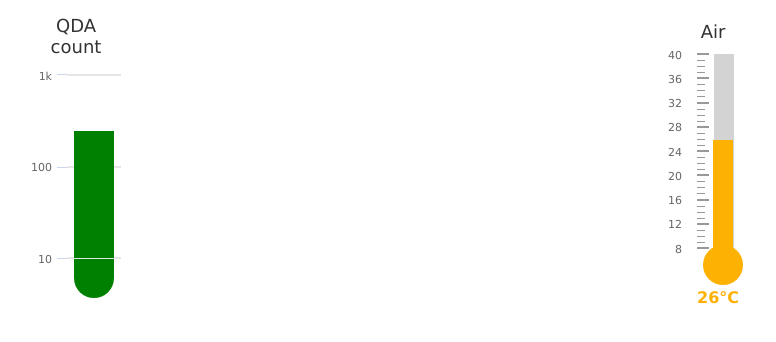
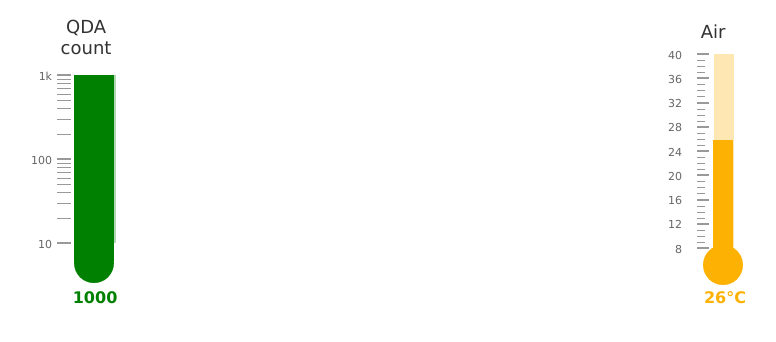
Before and after one commit to andrewklmn/highcharts-sandbox, a plain HTML site: page index.html in a window 1280 px wide. Shown: the whole page, without its empty margins (248-1024 px from the left). Drawn offline with Linux system fonts and the light colour scheme.

Commit message:
Add: bulb indicator

```diff
--- /dev/null
+++ b/buildBulb.js
@@ -0,0 +1,146 @@
+function buildBulb({
+  highcharts,
+  target,
+  min,
+  max,
+  type = "linear",
+  value,
+  label,
+  tooltipTitle,
+  colorZones,
+  yAxis = {},
+}) {
+  const BULB_WIDTH = 40;
+
+  highcharts.chart(
+    target,
+    {
+      chart: {
+        marginBottom: 65,
+        width: 110,
+        height: 300,
+      },
+      tooltip: {
+        shared: true,
+        useHTML: true,
+        headerFormat: `<table><tr><td colspan="2" style="text-align:center;">${
+          tooltipTitle ?? ""
+        }</td></tr>`,
+        pointFormat:
+          '<tr><td style="color: {series.color}">{series.name} </td>' +
+          '<td style="text-align: right"><b>{point.y}</b></td></tr>',
+        footerFormat: "</table>",
+        valueDecimals: 0,
+      },
+      series: [
+        {
+          data: [value],
+          type: "column",
+          pointWidth: BULB_WIDTH,
+          borderWidth: 0,
+          name: "Left",
+          zoneAxis: "y",
+          zones: colorZones,
+        },
+      ],
+      legend: {
+        enabled: false,
+      },
+      credits: {
+        enabled: false,
+      },
+      xAxis: {
+        labels: {
+          enabled: false,
+        },
+        lineWidth: 0,
+        tickWidth: 0,
+      },
+      yAxis: {
+        type,
+        min,
+        max,
+        title: {
+          text: "",
+        },
+        labels: {
+          x: -5,
+        },
+        tickInterval: 1,
+        tickWidth: 2,
+        tickLength: 14,
+        tickColor: "#999",
+        tickPosition: "inside",
+        minorTicks: true,
+        minorTickColor: "#999",
+        minorTickWidth: 1,
+        minorTickLength: 14,
+        minorTickInterval: 0.1,
+        minorTickPosition: "inside",
+        gridLineWidth: 0,
+        minorGridLineWidth: 0,
+        offset: 10,
+        ...yAxis,
+      },
+      title: {
+        text: label,
+        x: 10,
+        y: 15,
+        css: {
+          "text-anchor": "middle",
+        },
+      },
+    },
+    function (chart) {
+      var series = chart.series[0],
+        point = series.points[0],
+        radius = BULB_WIDTH / 2;
+      chart.renderer
+        .circle(
+          chart.plotLeft + point.shapeArgs.x + point.shapeArgs.width / 2,
+          chart.plotTop + series.yAxis.len + radius,
+          20
+        )
+        .attr({
+          fill: getCurrentColor(value, colorZones),
+          zIndex: 1,
+        })
+        .add();
+      chart.renderer
+        .rect(chart.plotLeft + 9, chart.plotTop, BULB_WIDTH, series.yAxis.len)
+        .attr({
+          fill: getCurrentColor(value, colorZones),
+          opacity: 0.3,
+        })
+        .add();
+      chart.renderer
+        .rect(
+          chart.plotLeft + point.shapeArgs.x,
+          chart.plotTop + series.yAxis.len - 2,
+          radius * 2,
+          radius
+        )
+        .attr({
+          fill: getCurrentColor(value, colorZones),
+          zIndex: 2,
+        })
+        .add();
+      chart.renderer
+        .text(
+          String(value),
+          chart.plotLeft + 28,
+          chart.plotTop + series.yAxis.len + 60
+        )
+        .css({
+          "font-size": "16px",
+          "font-weight": "bold",
+          "text-anchor": "middle",
+        })
+        .attr({
+          fill: getCurrentColor(value, colorZones),
+          zIndex: 2,
+        })
+        .add();
+    }
+  );
+}
--- /dev/null
+++ b/buildThermometer.js
@@ -0,0 +1,153 @@
+function buildThermometer({
+  highcharts,
+  target,
+  min,
+  max,
+  value,
+  label,
+  tooltipTitle,
+  colorZones,
+  yAxis = {},
+}) {
+  if (!highcharts) {
+    const container = document.getElementById(target);
+    container.innerHTML = "Please provide Highcharts library";
+    return;
+  }
+
+  const getCurrentColor = (value, colorZones) => {
+    let color = colorZones[colorZones.length - 1].color;
+
+    for (let i = 0; i < colorZones.length - 1; i++) {
+      if (colorZones[i].value > value) {
+        return colorZones[i].color;
+      }
+    }
+    return color;
+  };
+
+  highcharts.chart(
+    target,
+    {
+      chart: {
+        marginBottom: 60,
+      },
+      plotOptions: {
+        series: {
+          stacking: "normal",
+          animation: false,
+        },
+      },
+      tooltip: {
+        shared: true,
+        useHTML: true,
+        headerFormat: `<table><tr><td colspan="2" style="text-align:center;">${
+          tooltipTitle ?? ""
+        }</td></tr>`,
+        pointFormat:
+          '<tr><td style="color: {series.color}">{series.name} </td>' +
+          '<td style="text-align: right"><b>{point.y}°C</b></td></tr>',
+        footerFormat: "</table>",
+        valueDecimals: 2,
+      },
+      series: [
+        {
+          data: [value],
+          type: "column",
+          pointWidth: 20,
+          borderWidth: 0,
+          name: label,
+          zoneAxis: "y",
+          zones: colorZones,
+        },
+      ],
+      legend: {
+        enabled: false,
+      },
+      credits: {
+        enabled: false,
+      },
+      xAxis: {
+        labels: {
+          enabled: false,
+        },
+        lineWidth: 0,
+        tickWidth: 0,
+      },
+      yAxis: {
+        type: "linear",
+        min,
+        max,
+        minPadding: 0,
+        maxPadding: 0,
+        startOnTick: true,
+        endOnTick: true,
+        lineWidth: 0,
+        minorGridLineWidth: 0,
+        title: null,
+        tickInterval: 2,
+        tickWidth: 2,
+        tickLength: 12,
+        tickColor: "#999",
+        tickPosition: "inside",
+        minorTicks: true,
+        minorTickColor: "#999",
+        minorTickWidth: 1,
+        minorTickLength: 8,
+        minorTickInterval: 1,
+        minorTickPosition: "inside",
+        gridLineWidth: 0,
+        offset: -5,
+        startOnTick: true,
+        ...yAxis,
+      },
+      title: {
+        text: label,
+        align: "center",
+        x: 5,
+        y: 20,
+      },
+    },
+    function (chart) {
+      var series = chart.series[0],
+        point = series.points[0],
+        radius = 20;
+      chart.renderer
+        .circle(
+          chart.plotLeft + point.shapeArgs.x + point.shapeArgs.width / 2,
+          chart.plotTop + series.yAxis.len + radius - 3,
+          20
+        )
+        .attr({
+          fill: getCurrentColor(value, colorZones),
+        })
+        .add();
+
+      chart.renderer
+        .rect(chart.plotLeft + 22, chart.plotTop, radius, series.yAxis.len)
+        .attr({
+          fill: getCurrentColor(value, colorZones),
+          zIndex: 0,
+          opacity: 0.3,
+        })
+        .add();
+
+      chart.renderer
+        .text(
+          String(value) + "°C",
+          chart.plotLeft + 33,
+          chart.plotTop + series.yAxis.len + radius * 2 + 15
+        )
+        .css({
+          "font-size": "16px",
+          "font-weight": "bold",
+          "text-anchor": "middle",
+        })
+        .attr({
+          fill: getCurrentColor(value, colorZones),
+          zIndex: 2,
+        })
+        .add();
+    }
+  );
+}
--- /dev/null
+++ b/getCurrentColor.js
@@ -0,0 +1,10 @@
+const getCurrentColor = (value, colorZones) => {
+  let color = colorZones[colorZones.length - 1].color;
+
+  for (let i = 0; i < colorZones.length - 1; i++) {
+    if (colorZones[i].value > value) {
+      return colorZones[i].color;
+    }
+  }
+  return color;
+};
--- a/index.js
+++ b/index.js
@@ -1,7 +1,16 @@
-const bulbValue = 250;
-const bulbColorZones = [
+window.onload = function () {
+  buildBulb({
+    highcharts: Highcharts,
+    target: "container",
+    type: "logarithmic",
+    min: 15,
+    max: 1000,
+    value: 1000,
+    label: "QDA count",
+    tooltipTitle: "QDA Count",
+    colorZones: [
       {
-    value: 10,
+        value: 20,
         color: "red",
       },
       {
@@ -15,10 +24,18 @@ const bulbColorZones = [
       {
         color: "green",
       },
-];
+    ],
+  });
 
-const tempValue = 26;
-const tempColorZones = [
+  buildThermometer({
+    highcharts: Highcharts,
+    target: "container2",
+    min: 10,
+    max: 40,
+    value: 26,
+    label: "Air",
+    tooltipTitle: "Current Temp",
+    colorZones: [
       {
         value: 23,
         color: "red",
@@ -42,251 +59,6 @@ const tempColorZones = [
       {
         color: "red",
       },
-];
-
-const getCurrentColor = (value, colorZones) => {
-  let color = colorZones[colorZones.length - 1].color;
-
-  for (let i = 0; i < colorZones.length - 1; i++) {
-    if (colorZones[i].value > value) {
-      return colorZones[i].color;
-    }
-  }
-  return color;
-};
-
-window.onload = function () {
-  // BULB example
-  Highcharts.chart(
-    "container",
-    {
-      chart: {
-        marginBottom: 50,
-      },
-      series: [
-        {
-          data: [bulbValue],
-          type: "column",
-          pointWidth: 40,
-          borderWidth: 0,
-          name: "Left",
-          zoneAxis: "y",
-          zones: bulbColorZones,
-        },
     ],
-      legend: {
-        enabled: false,
-      },
-      credits: {
-        enabled: false,
-      },
-      xAxis: {
-        labels: {
-          enabled: false,
-        },
-        lineWidth: 0,
-        tickWidth: 0,
-      },
-      yAxis: {
-        type: "logarithmic",
-        min: 10,
-        max: 1000,
-        title: {
-          text: "",
-        },
-        gridLineWidth: 2,
-        tickWidth: 1,
-      },
-      title: {
-        text: "QDA count",
-      },
-    },
-    function (chart) {
-      var series = chart.series[0],
-        point = series.points[0],
-        radius = 20;
-      chart.renderer
-        .circle(
-          chart.plotLeft + point.shapeArgs.x + point.shapeArgs.width / 2,
-          chart.plotTop + series.yAxis.len + radius,
-          20
-        )
-        .attr({
-          fill: getCurrentColor(bulbValue, bulbColorZones),
-        })
-        .add();
-      chart.renderer
-        .rect(
-          chart.plotLeft + point.shapeArgs.x,
-          chart.plotTop + series.yAxis.len,
-          radius * 2,
-          radius
-        )
-        .attr({
-          fill: getCurrentColor(bulbValue, bulbColorZones),
-        })
-        .add();
-    }
-  );
-
-  buildThermometer({
-    highcharts: Highcharts,
-    target: "container2",
-    min: 10,
-    max: 40,
-    value: tempValue,
-    label: "Air",
-    tooltipTitle: "Current Temp",
-    colorZones: tempColorZones,
   });
 };
-
-function buildThermometer({
-  highcharts,
-  target,
-  min,
-  max,
-  value,
-  label,
-  tooltipTitle,
-  colorZones,
-}) {
-  if (!highcharts) {
-    const container = document.getElementById(target);
-    container.innerHTML = "Please provide Highcharts library";
-    return;
-  }
-
-  const getCurrentColor = (value, colorZones) => {
-    let color = colorZones[colorZones.length - 1].color;
-
-    for (let i = 0; i < colorZones.length - 1; i++) {
-      if (colorZones[i].value > value) {
-        return colorZones[i].color;
-      }
-    }
-    return color;
-  };
-
-  highcharts.chart(
-    target,
-    {
-      chart: {
-        marginBottom: 60,
-      },
-      plotOptions: {
-        series: {
-          stacking: "normal",
-          animation: false,
-        },
-      },
-      tooltip: {
-        shared: true,
-        useHTML: true,
-        headerFormat: `<table><tr><td colspan="2" style="text-align:center;">${
-          tooltipTitle ?? ""
-        }</td></tr>`,
-        pointFormat:
-          '<tr><td style="color: {series.color}">{series.name} </td>' +
-          '<td style="text-align: right"><b>{point.y}°C</b></td></tr>',
-        footerFormat: "</table>",
-        valueDecimals: 2,
-      },
-      series: [
-        {
-          data: [value],
-          type: "column",
-          pointWidth: 20,
-          borderWidth: 0,
-          name: label,
-          zoneAxis: "y",
-          zones: colorZones,
-        },
-      ],
-      legend: {
-        enabled: false,
-      },
-      credits: {
-        enabled: false,
-      },
-      xAxis: {
-        labels: {
-          enabled: false,
-        },
-        lineWidth: 0,
-        tickWidth: 0,
-      },
-      yAxis: {
-        type: "linear",
-        min,
-        max,
-        minPadding: 0,
-        maxPadding: 0,
-        startOnTick: true,
-        endOnTick: true,
-        lineWidth: 0,
-        minorGridLineWidth: 0,
-        title: null,
-        tickInterval: 2,
-        tickWidth: 2,
-        tickLength: 12,
-        tickColor: "#999",
-        tickPosition: "inside",
-        minorTicks: true,
-        minorTickColor: "#999",
-        minorTickWidth: 1,
-        minorTickLength: 8,
-        minorTickInterval: 1,
-        minorTickPosition: "inside",
-        gridLineWidth: 0,
-        offset: -5,
-        startOnTick: true,
-      },
-      title: {
-        text: label,
-        align: "center",
-        x: 5,
-        y: 20,
-      },
-    },
-    function (chart) {
-      var series = chart.series[0],
-        point = series.points[0],
-        radius = 20;
-      chart.renderer
-        .circle(
-          chart.plotLeft + point.shapeArgs.x + point.shapeArgs.width / 2,
-          chart.plotTop + series.yAxis.len + radius - 3,
-          20
-        )
-        .attr({
-          fill: getCurrentColor(value, colorZones),
-        })
-        .add();
-
-      chart.renderer
-        .rect(chart.plotLeft + 22, chart.plotTop, radius, series.yAxis.len)
-        .attr({
-          fill: "lightgray",
-          zIndex: 0,
-        })
-        .add();
-
-      chart.renderer
-        .text(
-          String(value) + "°C",
-          chart.plotLeft + 5,
-          chart.plotTop + series.yAxis.len + radius * 2 + 15
-        )
-        .css({
-          "font-size": "16px",
-          "font-weight": "bold",
-        })
-        .attr({
-          fill: getCurrentColor(value, colorZones),
-          zIndex: 2,
-        })
-        .add();
-    }
-  );
-}
```
Also changed, not shown: index.html (+3 -0 lines). Lines whose indentation alone changed are shown as unchanged.
